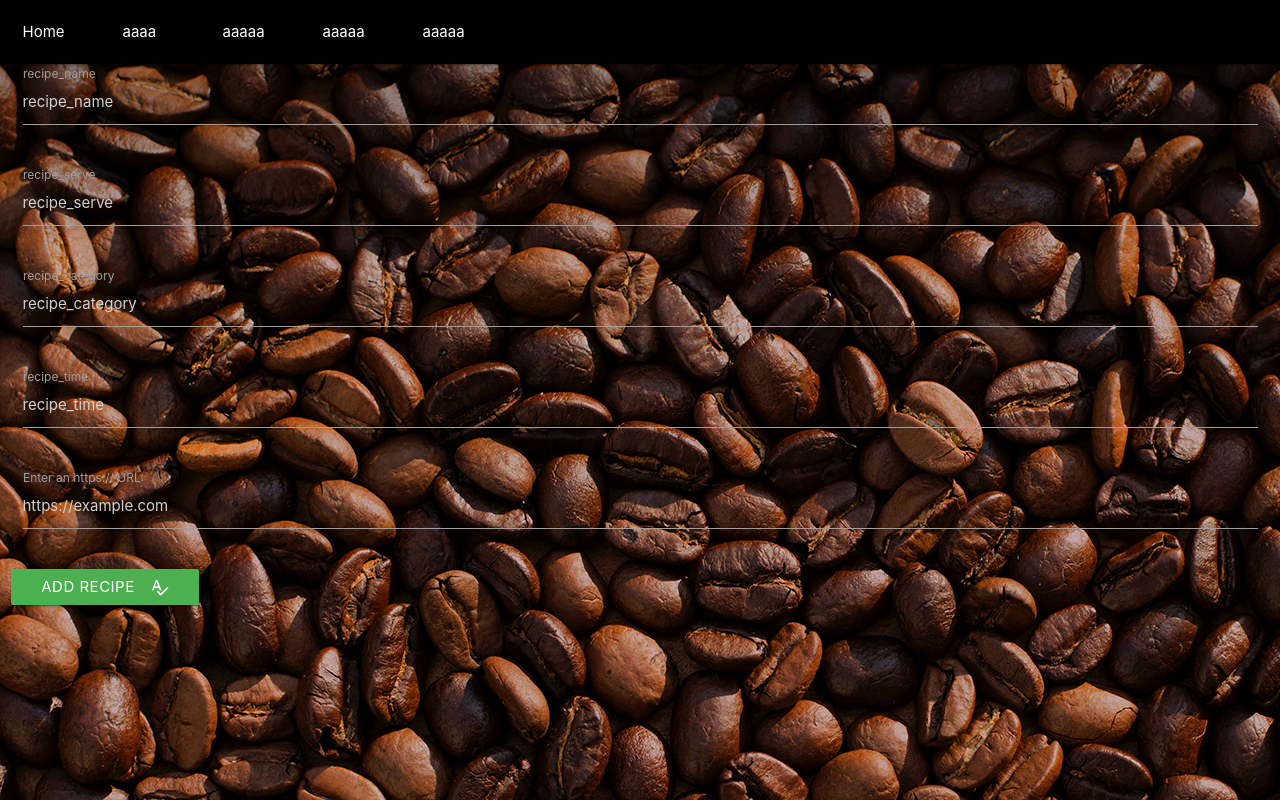
After one commit to Code-Institute-Submissions/mile-stone-CRUD-project, a Flask app: page /add_recipe in a window 1280 px wide. The commit adds this page. Run offline with Flask 2, Linux system fonts and the light colour scheme; data that the repository does not hold is empty; some libraries are stand-ins or nearby versions.

Commit message:
photo url

```diff
--- a/app.py
+++ b/app.py
@@ -1,5 +1,5 @@
 import os
-from flask import Flask, render_template, redirect, request, url_for
+from flask import Flask, render_template, redirect, request, url_for, request
 from flask_pymongo import PyMongo
 from bson.objectid import ObjectId
 
@@ -17,10 +17,35 @@ mongo = PyMongo(app)
 @app.route('/')
 @app.route('/index')
 def index():
-    return render_template("index.html", recipe_name=mongo.db.recipe_name.find())
+    return render_template("index.html", recipe_name=mongo.db.recipe_name.find(),
+                                         recipe_photo=mongo.db.recipe_photo.find())
+
+@app.route('/add_recipe')
+def add_recipe():
+    return render_template('addrecipe.html', recipe_name=mongo.db.recipe_name.find())
+                                            # recipe_photo=mongo.db.recipe_photo.find())
+
+
+# this route will insert all the SUPPLIERS input field into DB and return them in the CUSTOMER MANAGEMENT PAGE.
+@app.route('/insert_recipe', methods=["POST"])
+def insert_recipe():
+    recipe_name = mongo.db.recipe_name
+    recipe_name.insert_one(request.form.to_dict())
+    return redirect(url_for('index'))
+
 
 
 if __name__ == '__main__':
     app.run(host=os.environ.get('IP'),
             port=int(os.environ.get('PORT')),
             debug=True)
+
+
+
+'''
+if request.files:
+        recipe_photo = request.files['recipe_photo']
+        mongo.send_file(recipe_photo.filename, recipe_photo)
+        mongo.db.recipe_photo.insert({'recipe_photo': recipe_photo.filename})
+
+'''
--- /dev/null
+++ b/static/css/style.css
@@ -0,0 +1,5 @@
+
+.title{
+    font-family: Lucida sans-serif;
+    text-align: center;
+}
--- /dev/null
+++ b/templates/addrecipe.html
@@ -0,0 +1,62 @@
+{% extends 'base.html' %}
+
+{% block content %}
+
+
+<div class="row">
+	<form action="{{ url_for('insert_recipe') }}" enctype="multipart/form-data" method="POST" class="col s12">
+
+		<!-----------------ADD REF_NUMBER-------------->
+		<div class="row">
+			<div class="input-field col s12">
+
+				<input placeholder="recipe_name" id="recipe_name" name="recipe_name" type="text" class="validate">
+				<label for="recipe_name">recipe_name</label>
+			</div>
+		</div>
+
+		<!-----------------------ADD STOCK QUANTITY INWARD --------------->
+		<div class="row">
+			<div class="input-field col s12">
+
+				<input placeholder="recipe_serve " id="recipe_serve" name="recipe_serve" type="text" class="validate">
+				<label for="recipe_serve">recipe_serve</label>
+			</div>
+		</div>
+
+		<div class="row">
+			<div class="input-field col s12">
+
+				<input placeholder="recipe_category" id="recipe_category" name="recipe_category" type="text" class="validate">
+				<label for="recipe_category">recipe_category</label>
+			</div>
+		</div>
+
+		<div class="row">
+			<div class="input-field col s12">
+
+				<input placeholder="recipe_time" id="recipe_time" name="recipe_time" type="text" class="validate">
+				<label for="recipe_time">recipe_time</label>
+			</div>
+		</div>
+
+		<div class="row">
+			<div class="input-field col s12">
+                <input type="url" name="recipe_photo" id="recipe_photo" placeholder="https://example.com" pattern="https://.*" required>
+                <label for="url">Enter an https:// URL:</label>
+			</div>
+		</div>
+
+
+
+			<!-----------------Button to add to stockt------------------------------->
+			<button class="btn waves-effect green" type="submit" name="action">Add Recipe
+            <i class="material-icons right">spellcheck</i>
+        </button>
+
+
+	</form>
+</div>
+
+
+{% endblock %}
--- a/templates/base.html
+++ b/templates/base.html
@@ -1,14 +1,19 @@
 <!DOCTYPE html>
 
 <html lang="en">
+
 <head>
 
 	<meta charset="UTF-8">
 	<meta name="viewport" content="width=device-width, initial-scale=1.0">
 	<meta http-equiv="X-UA-Compatible" content="ie=edge">
 
+    <link href="https://stackpath.bootstrapcdn.com/bootstrap/4.4.1/css/bootstrap.min.css" rel="stylesheet">
+	<link href="https://fonts.googleapis.com/icon?family=Material+Icons" rel="stylesheet">
+	<link rel="stylesheet" href="https://cdnjs.cloudflare.com/ajax/libs/materialize/0.100.2/css/materialize.min.css">
+	<link rel="stylesheet" href="{{url_for('static', filename='css/style.css')}}" type="text/css" />
 
-    <link rel="stylesheet" href="static/css/style.css">
+
 
 
 	<title>Cook_Book</title>
@@ -16,13 +21,60 @@
 </head>
 
 
-<body>
+<body style="background-image: url(static/images/cookbook.jpg);">
+	<header>
 
-    <h1>Cook_Book</h1>
+
+		<!--------------------------------nav bar ------------------------------------------------------------------------------------------->
+
+		<nav class="navbar navbar-expand-lg navbar-light" style="background-color: black; font-color: white;">
+			<div class="collapse navbar-collapse" id="navbarSupportedContent">
+				<ul class="navbar-nav mr-auto">
+					<li class="nav-item active">
+						<a class="nav-link" style="color: white; width: 100px; height: 79px;" href="{{url_for('index')}}">  Home </a>
+					</li>
+					<li class="nav-item">
+						<a class="nav-link" style="color: white; width: 100px; height: 79px;" href="#">aaaa</a>
+					</li>
+					<li class="nav-item">
+						<a class="nav-link" style="color: white; width: 100px; height: 79px;" href="#">aaaaa</a>
+					</li>
+					<li class="nav-item">
+						<a class="nav-link" style="color: white; width: 100px; height: 79px;" href="#">aaaaa</a>
+					</li>
+					<li class="nav-item">
+						<a class="nav-link" style="color: white; width: 100px; height: 79px;" href="#">aaaaa</a>
+					</li>
+				</ul>
+			</div>
+		</nav>
+
+
+
+
+	</header>
+
+
+	<content>
 
 		{% block content %}
+
+
+
+
 		{% endblock %}
 
 
+	</content>
+
+
+
+	<script src="https://cdnjs.cloudflare.com/ajax/libs/jquery/3.2.1/jquery.min.js"></script>
+	<script src="https://cdnjs.cloudflare.com/ajax/libs/materialize/0.100.2/js/materialize.min.js"></script>
+
+	<!---------------------JQUERY SCRIPT AND READY FUNCTION TO WORK WITH MATERIALIZE--------------------------------------------->
+
+
 </body>
+
 </html>
```
Also changed, not shown: templates/index.html (+25 -5 lines), static/images/cookbook.jpg (added). Lines whose indentation alone changed are shown as unchanged.
